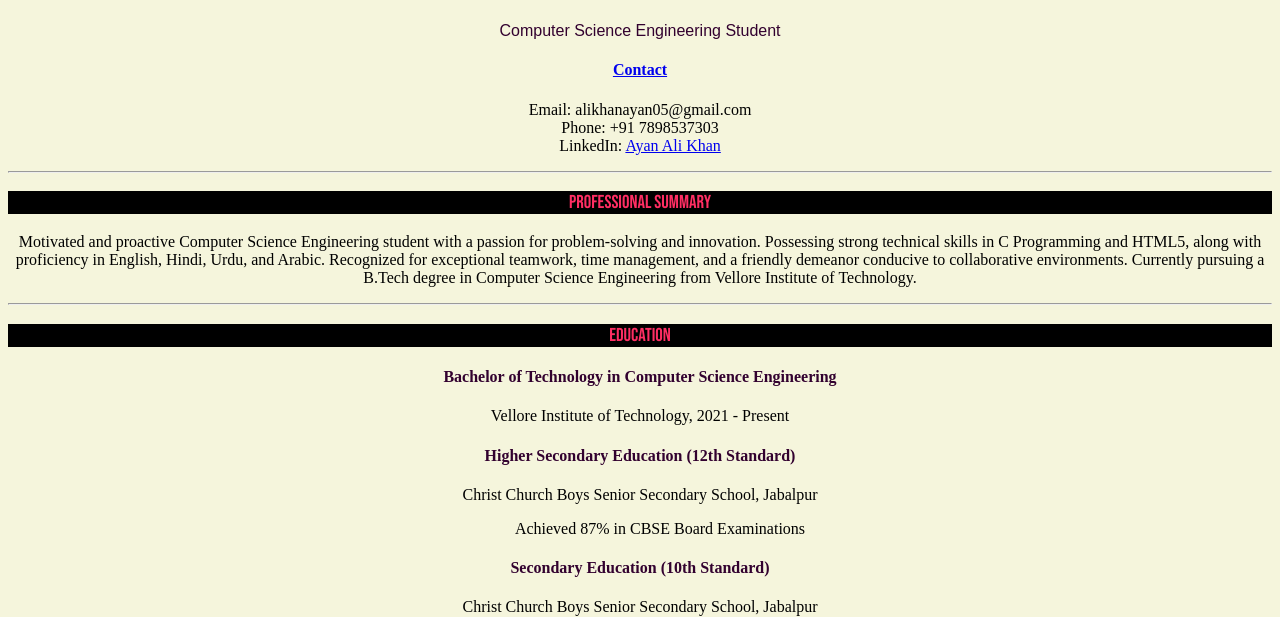
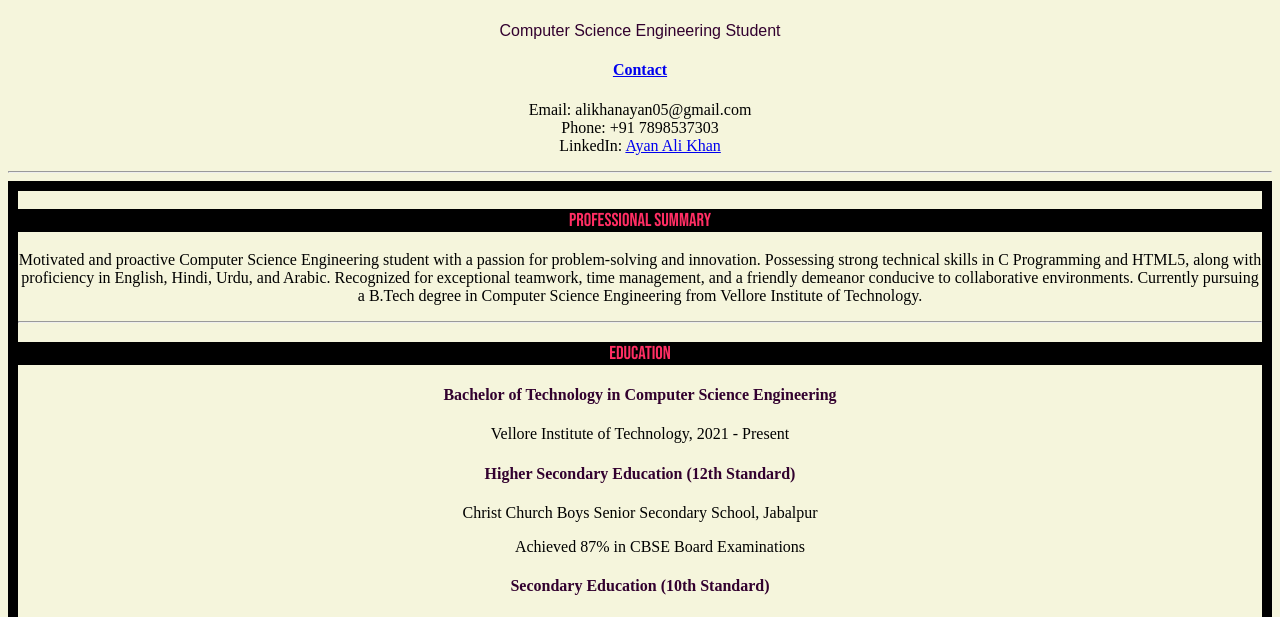
Before and after one commit to Ayanalikhann/Resume, a plain HTML site: page index.html in a window 1280 px wide. Shown: the part 283-900 px from the top of the page. Drawn offline with Linux system fonts and the light colour scheme; a web font is replaced by a local one.

Commit message:
Add files via upload

```diff
--- a/index.html
+++ b/index.html
@@ -39,6 +39,7 @@
       >
     </p>
     <hr />
+    <div class="box1">
       <h3>Professional Summary</h3>
       <p>
         Motivated and proactive Computer Science Engineering student with a
@@ -111,3 +112,4 @@
     <hr />
   </body>
 </html>
+</div>
--- a/style.css
+++ b/style.css
@@ -35,3 +35,6 @@ h3 {
   font-style: normal;
   background-color: black;
 }
+.box1{
+    border: 10px solid black;
+}
```
Also changed, not shown: assets/images/Facebook_Logo_2023.png (added), assets/images/Instagram_icon.png (added), assets/images/LinkedIn_logo_initials.png.webp (added), assets/images/twitter.avif (added), assets/images/twitter.jpeg (added), assets/images/twitter.jpg (added). Lines whose indentation alone changed are shown as unchanged.
